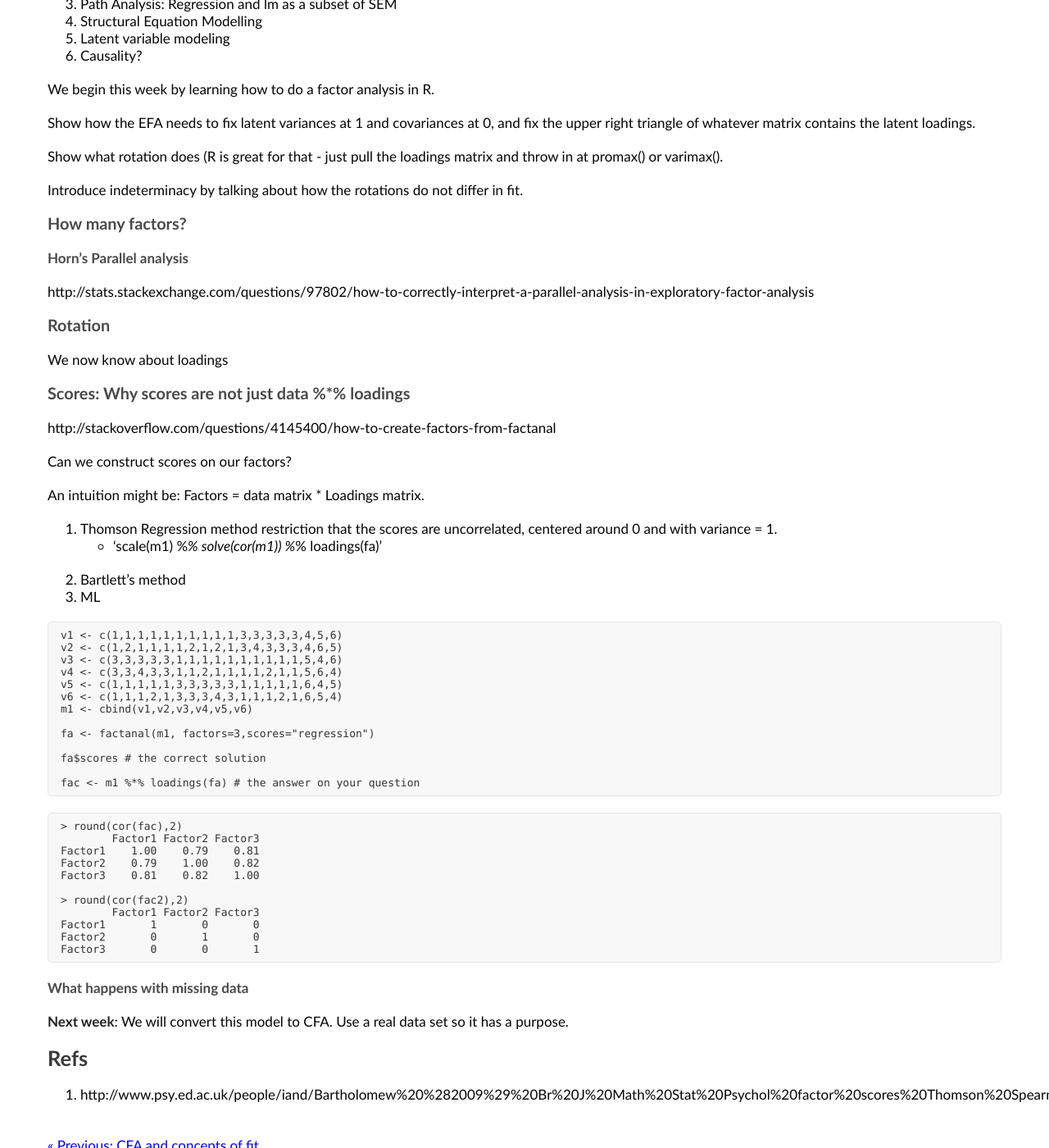
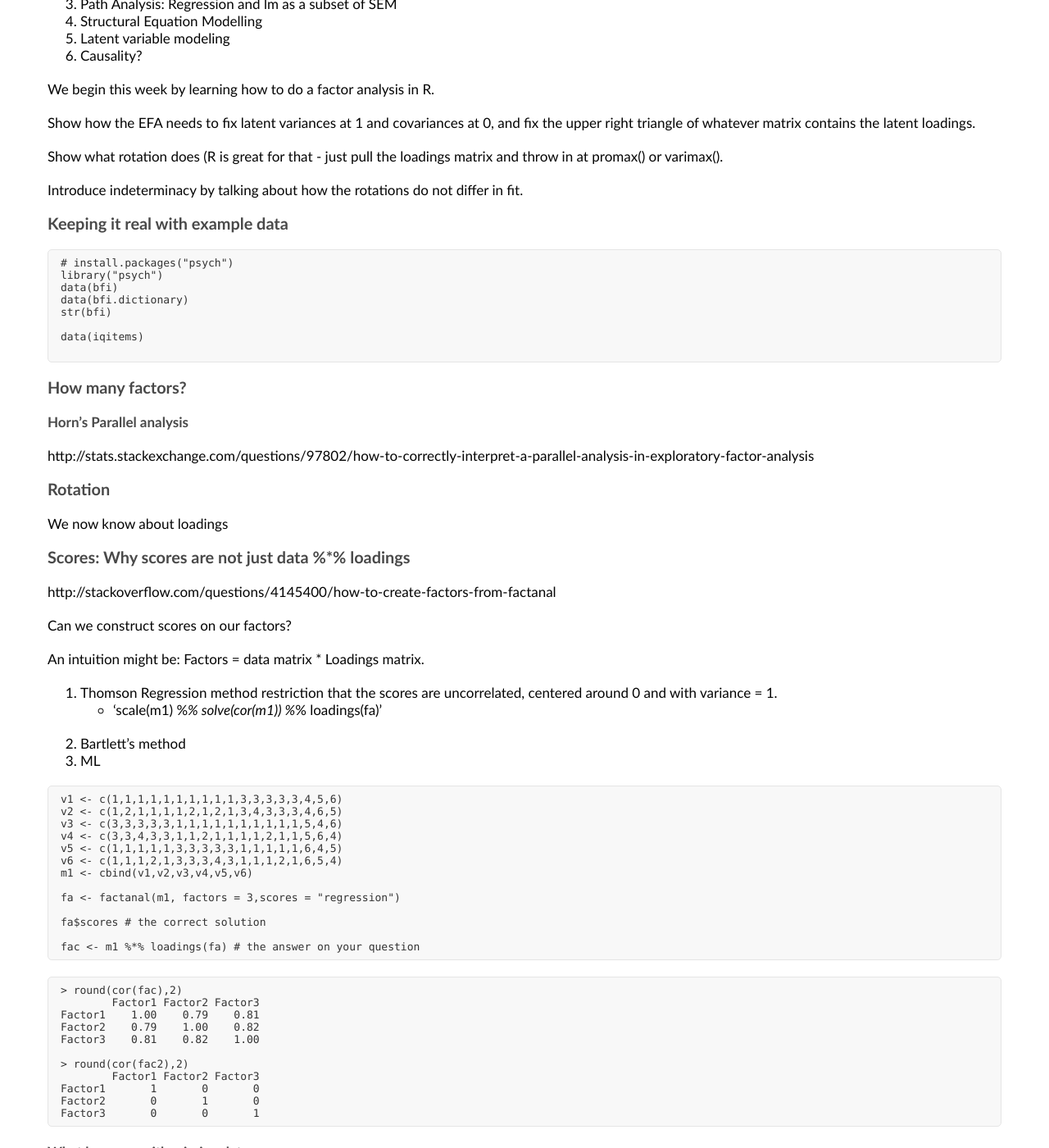
Before and after one commit to tbates/Multivariate-Stats-Course, a Jekyll site: the page built from _posts/2020-01-01-Factor_analysis.markdown, in a window 1280 px wide and 1400 px high, scrolled down 354 px. Shown: the whole window at 82% size. Built offline with Jekyll 4.4.1, drawn with Linux system fonts in a browser that asks for light colours; some of the changed text lies outside the part shown.

Commit message:
use psych IQ bfi data in FA, EFA, CFA sections!; note on eSEM?

````diff
--- a/_posts/2020-01-01-Factor_analysis.markdown
+++ b/_posts/2020-01-01-Factor_analysis.markdown
@@ -28,10 +28,24 @@ Show what rotation does (R is great for that - just pull the loadings matrix and
 
 Introduce indeterminacy by talking about how the rotations do not differ in fit.
 
+### Keeping it real with example data
+
+```splus
+# install.packages("psych")
+library("psych")
+data(bfi)
+data(bfi.dictionary)
+str(bfi)
+
+data(iqitems)
+
+```
+
 ### How many factors?
 #### Horn's Parallel analysis
 
 http://stats.stackexchange.com/questions/97802/how-to-correctly-interpret-a-parallel-analysis-in-exploratory-factor-analysis
+
 
 ### Rotation
 
@@ -60,7 +74,7 @@ v5 <- c(1,1,1,1,1,3,3,3,3,3,1,1,1,1,1,6,4,5)
 v6 <- c(1,1,1,2,1,3,3,3,4,3,1,1,1,2,1,6,5,4)
 m1 <- cbind(v1,v2,v3,v4,v5,v6)
 
-fa <- factanal(m1, factors=3,scores="regression")
+fa <- factanal(m1, factors = 3,scores = "regression")
 
 fa$scores # the correct solution
 
@@ -83,7 +97,7 @@ Factor3       0       0       1
 
 #### What happens with missing data
 
-**Next week**: We will convert this model to CFA. Use a real data set so it has a purpose.
+**Next week**: We will convert this model to CFA.
 
 
 ## Refs
--- a/_posts/2020-05-01-Advanced_concepts_discussion.markdown
+++ b/_posts/2020-05-01-Advanced_concepts_discussion.markdown
@@ -23,3 +23,5 @@ categories: intro
 ### Multi-level nested data
 
 class and school
+
+### eSEM
````
